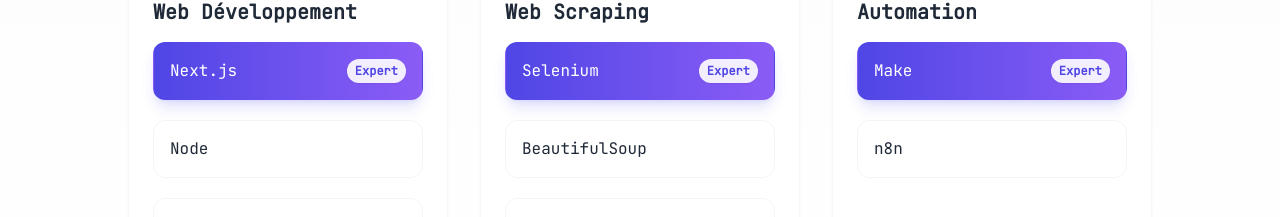
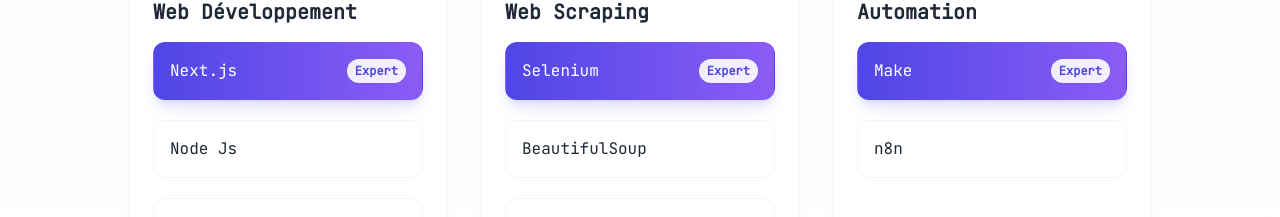
Before and after one commit to SidyMohamedSalim/salimportofolio, a Next.js app: page /portfolio in a window 1280 px wide. Shown: the part 1610-1827 px from the top of the page. Built offline with nearby package versions, Linux system fonts and the light colour scheme.

Commit message:
add new element

```diff
--- a/components/Sections/portfolio/Skills.tsx
+++ b/components/Sections/portfolio/Skills.tsx
@@ -89,7 +89,7 @@
       title: "Web Développement",
       skills: [
         { name: "Next.js", isHighlighted: true },
-        { name: "Node" },
+        { name: "Node Js" },
         { name: "Django" },
         { name: "Laravel" },
       ],
```
